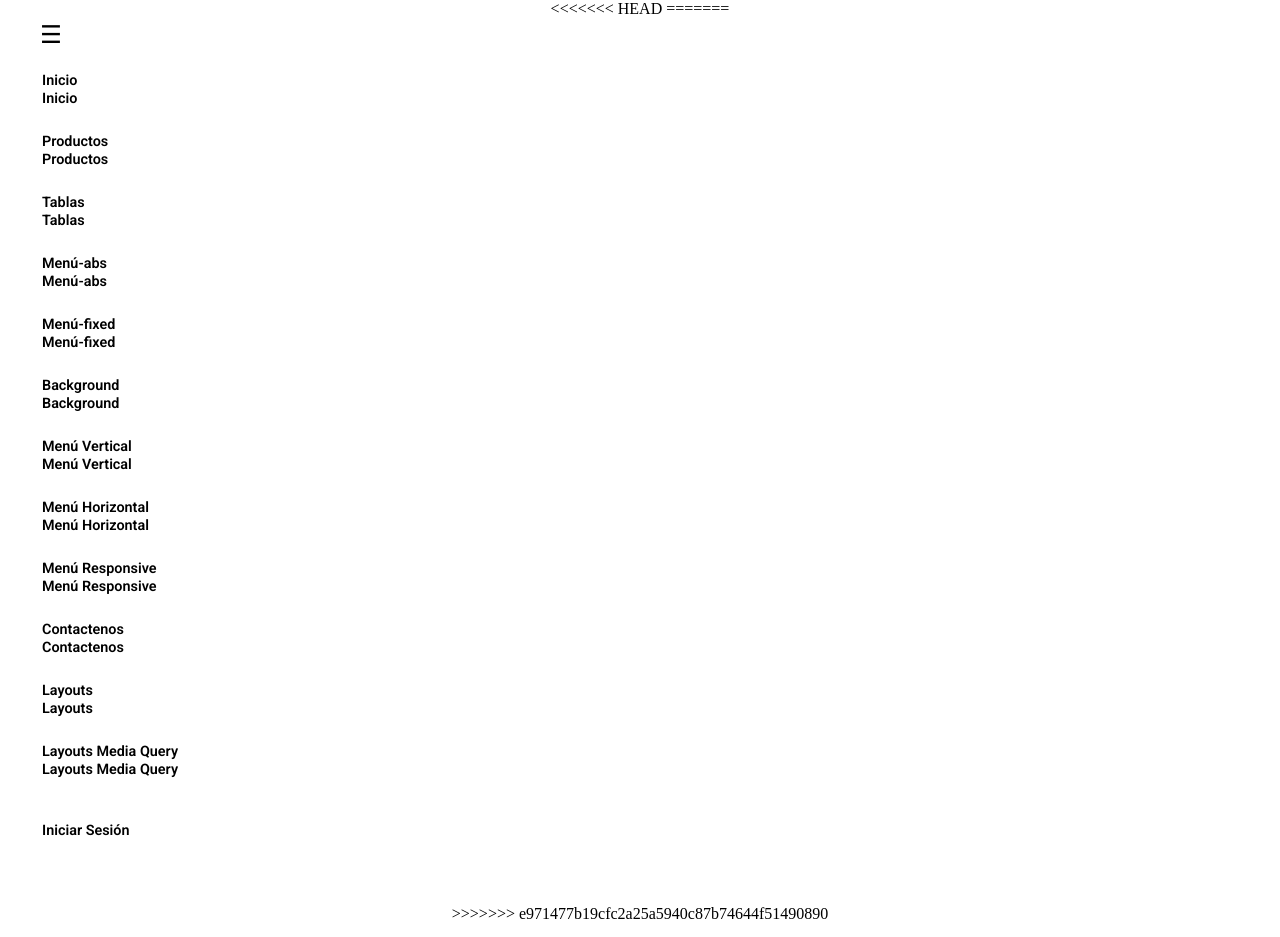
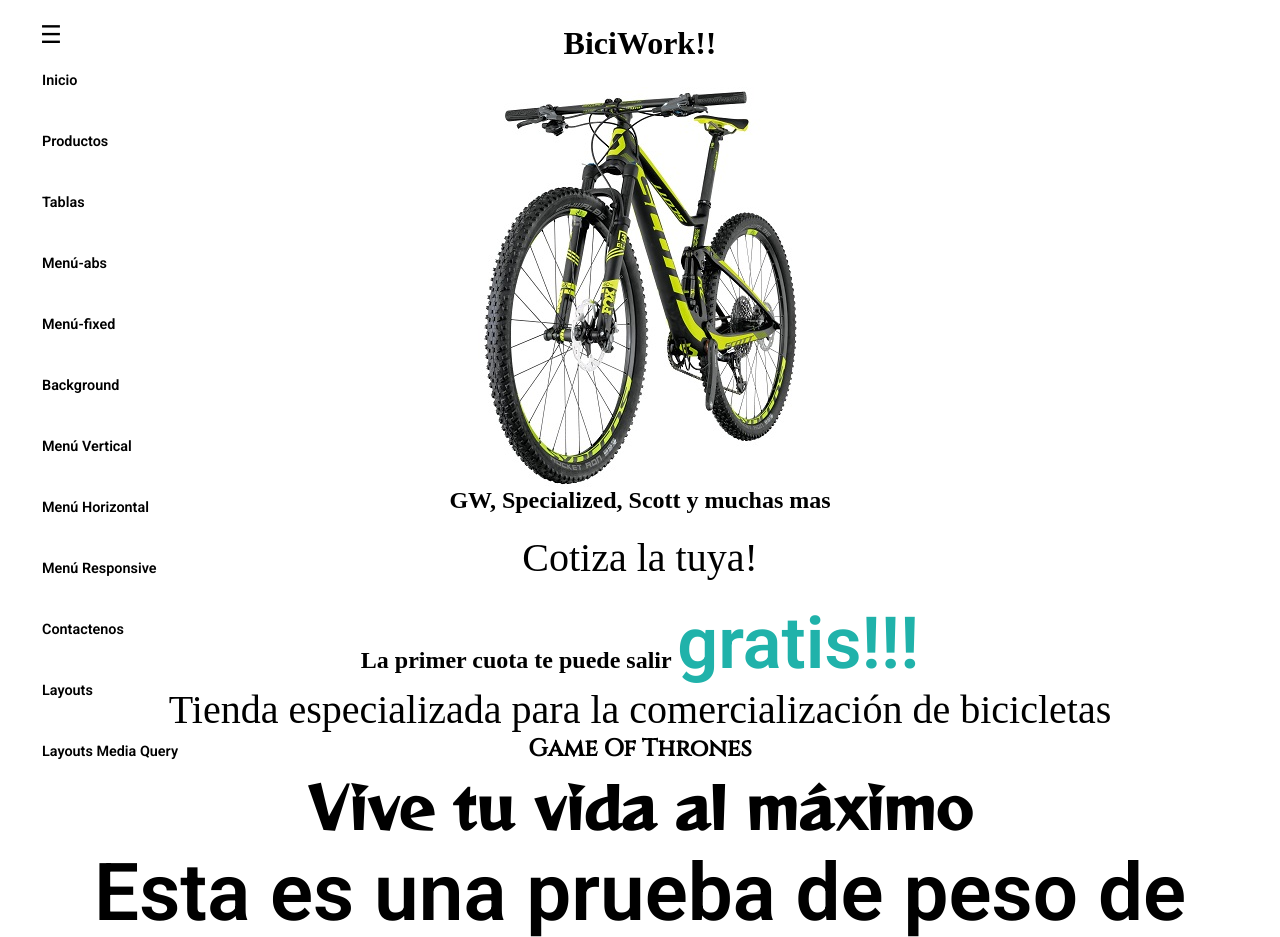
Before and after one commit to jdavid80/ADSI_2252407_Renombrar, a plain HTML site: page index.html in a window 1280 px wide. Shown: the top 937 px of the page. Drawn offline with Linux system fonts and the light colour scheme.

Commit message:
add index

```diff
--- a/index.html
+++ b/index.html
@@ -13,7 +13,6 @@
     <title>BiciWork</title>
 </head>
 <body>
-<<<<<<< HEAD
     <nav>
         <ul class="menu-principal">
             <label class="bt-menu">&#9776</label>
@@ -37,24 +36,6 @@
             <li><a href="layouts_media_query.html">Layouts Media Query</a></li>
         </ul>
     </nav>
-=======
-    <ul>
-        <li><a href="">Inicio</a></li>
-        <li><a href="productos.html">Productos</a></li>
-        <li><a href="tablas.html">Tablas</a></li>
-        <li><a href="menu-abs.html">Menú-abs</a></li>
-        <li><a href="menu-fixed.html">Menú-fixed</a></li>
-        <li><a href="background2.html">Background</a></li>
-        <li><a href="menu-vertical.html">Menú Vertical</a></li>
-        <li><a href="menu-horizontal.html">Menú Horizontal</a></li>
-        <li><a href="menu-responsive.html">Menú Responsive</a></li>
-        <li><a href="contactenos.html">Contactenos</a></li>
-        <li><a href="layouts.html">Layouts</a></li>
-        <li><a href="layouts_media_query.html">Layouts Media Query</a></li>
-        <li><a href="login.html">Iniciar Sesión</a></li>
-        <li><a href=""></a></li>
-    </ul>
->>>>>>> e971477b19cfc2a25a5940c87b74644f51490890
     <div class="titulo-principal">
         <h1>BiciWork!!</h1>
     </div>
```
